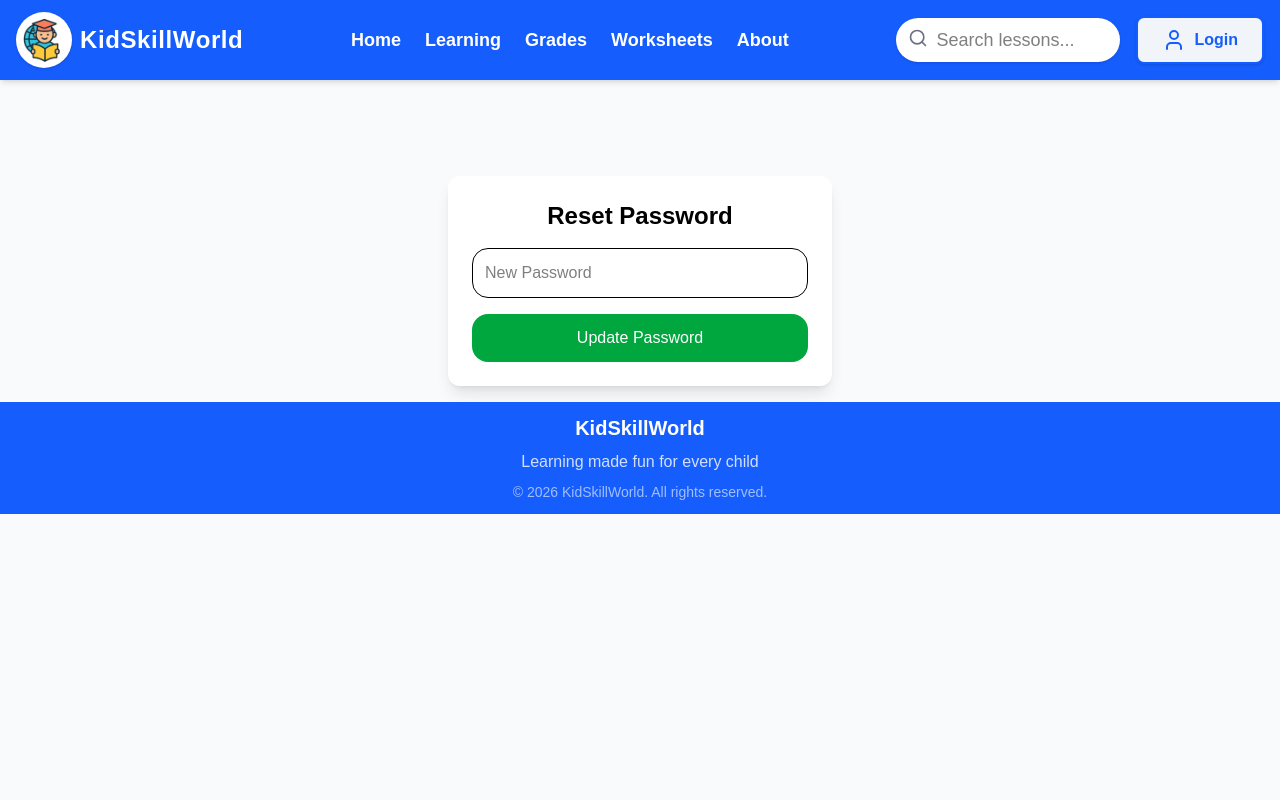
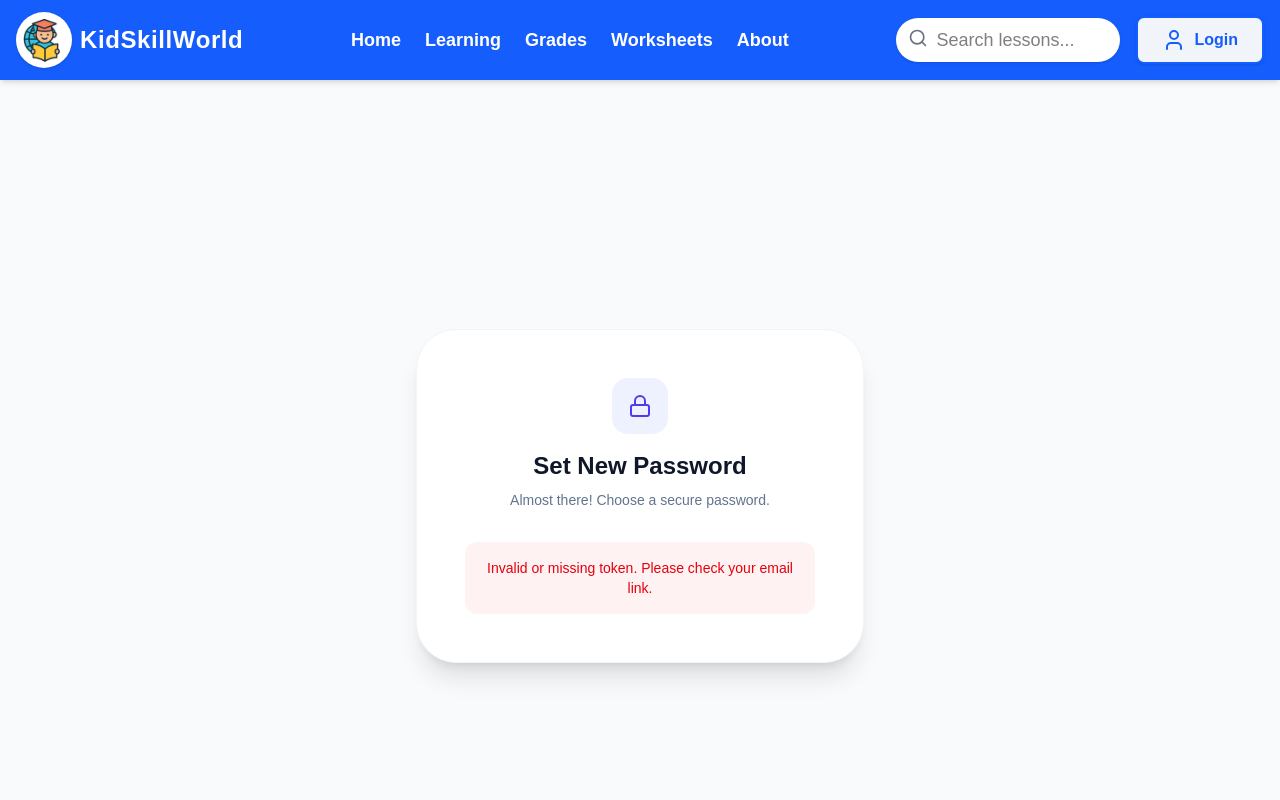
Before and after one commit to adhriton25/kidskillworld, a Next.js app: page /reset-password in a window 1280 px wide. Shown: the top 800 px of the page. Built offline with nearby package versions, Linux system fonts and the light colour scheme.

Commit message:
feat: add password reset

```diff
--- a/app/api/auth/forgot-password/route.ts
+++ b/app/api/auth/forgot-password/route.ts
@@ -1,13 +1,19 @@
 import { NextResponse } from "next/server";
 import { prisma } from "@/lib/prisma";
 import crypto from "crypto";
+import { Resend } from "resend";
+import { ResetPasswordEmail } from "@/components/emailsTemplate/ResetPassword";
+
+const resend = new Resend(process.env.RESEND_API_KEY);
 
 export async function POST(req: Request) {
   const { email } = await req.json();
 
   const user = await prisma.user.findUnique({ where: { email } });
+
+  // Security Tip: We still generate the token flow to prevent timing attacks
   if (!user) {
-    return NextResponse.json({ success: true }); // don't reveal existence
+    return NextResponse.json({ success: true });
   }
 
   const token = crypto.randomBytes(32).toString("hex");
@@ -21,8 +27,18 @@ export async function POST(req: Request) {
     },
   });
 
-  // TODO: send email
-  console.log(`Reset link: https://yourapp.com/reset-password?token=${token}`);
+  // SEND THE EMAIL
+  try {
+    await resend.emails.send({
+      from: "Acme <onboarding@resend.dev>", // Replace with your verified domain
+      to: [email],
+      subject: "Reset your password",
+      react: ResetPasswordEmail({ token }),
+    });
+  } catch (error) {
+    console.error("Email failed to send", error);
+    // We still return success:true so attackers don't know if the email exists
+  }
 
   return NextResponse.json({ success: true });
 }
--- /dev/null
+++ b/app/api/auth/reset-confirm/route.ts
@@ -0,0 +1,33 @@
+import { NextResponse } from "next/server";
+import { prisma } from "@/lib/prisma";
+import bcrypt from "bcryptjs"; // or your preferred hashing library
+
+export async function POST(req: Request) {
+  const { token, password } = await req.json();
+
+  // 1. Find the token in DB and check if expired
+  const resetToken = await prisma.PasswordResetToken.findUnique({
+    where: { token },
+    include: { user: true }
+  });
+
+  if (!resetToken || resetToken.expires < new Date()) {
+    return NextResponse.json({ error: "Invalid or expired token" }, { status: 400 });
+  }
+
+  // 2. Hash the new password
+  const hashedPassword = await bcrypt.hash(password, 12);
+
+  // 3. Update user and delete the token (Transaction)
+  await prisma.$transaction([
+    prisma.user.update({
+      where: { id: resetToken.userId },
+      data: { passwordHash: hashedPassword },
+    }),
+    prisma.PasswordResetToken.delete({
+      where: { token }
+    })
+  ]);
+
+  return NextResponse.json({ success: true });
+}
--- a/app/api/auth/reset-password/route.ts
+++ b/app/api/auth/reset-password/route.ts
@@ -5,7 +5,7 @@ import bcrypt from "bcrypt";
 export async function POST(req: Request) {
   const { token, password } = await req.json();
 
-  const record = await prisma.passwordResetToken.findUnique({
+  const record = await prisma.PasswordResetToken.findUnique({
     where: { token },
   });
 
@@ -20,7 +20,7 @@ export async function POST(req: Request) {
     data: { passwordHash },
   });
 
-  await prisma.passwordResetToken.delete({
+  await prisma.PasswordResetToken.delete({
     where: { token },
   });
 
--- a/app/reset-password/page.tsx
+++ b/app/reset-password/page.tsx
@@ -1,50 +1,118 @@
 "use client";
 
+import { useState } from "react";
+import { useForm } from "react-hook-form";
+import { zodResolver } from "@hookform/resolvers/zod";
 import { useSearchParams, useRouter } from "next/navigation";
-import { useState } from "react";
+import { Lock, Eye, EyeOff, CheckCircle2, Loader2 } from "lucide-react";
+import { ResetPasswordSchema } from "@/lib/schema";
 
 export default function ResetPasswordPage() {
-  const params = useSearchParams();
-  const token = params.get("token");
+  const searchParams = useSearchParams();
   const router = useRouter();
+  const token = searchParams.get("token");
 
-  const [password, setPassword] = useState("");
-  const [done, setDone] = useState(false);
+  const [showPass, setShowPass] = useState(false);
+  const [status, setStatus] = useState<"idle" | "loading" | "success" | "error">("idle");
 
-  async function handleSubmit(e: React.FormEvent) {
-    e.preventDefault();
+  const { register, handleSubmit, formState: { errors } } = useForm({
+    resolver: zodResolver(ResetPasswordSchema),
+  });
 
-    await fetch("/api/auth/reset-password", {
+  const onSubmit = async (data: any) => {
+    if (!token) return;
+    setStatus("loading");
+
+    const res = await fetch("/api/auth/reset-confirm", {
       method: "POST",
-      body: JSON.stringify({ token, password }),
+      body: JSON.stringify({ token, password: data.password }),
     });
 
-    setDone(true);
-    setTimeout(() => router.push("/login"), 1500);
+    if (res.ok) setStatus("success");
+    else setStatus("error");
+  };
+
+  if (status === "success") {
+    return (
+      <div className="min-h-screen bg-slate-50 flex items-center justify-center p-4">
+        <div className="bg-white w-full max-w-md rounded-[2.5rem] shadow-xl p-12 text-center border border-slate-100">
+          <div className="bg-green-100 w-16 h-16 rounded-full flex items-center justify-center mx-auto mb-6">
+            <CheckCircle2 className="text-green-600 w-8 h-8" />
+          </div>
+          <h1 className="text-2xl font-bold text-slate-900 mb-2">Password Updated!</h1>
+          <p className="text-slate-500 mb-8">You can now log in with your new password.</p>
+          <button
+            onClick={() => router.push("/login")}
+            className="w-full bg-indigo-600 text-white font-bold py-4 rounded-2xl hover:bg-indigo-700 transition-all"
+          >
+            Go to Login
+          </button>
+        </div>
+      </div>
+    );
   }
 
   return (
-    <div className="max-w-sm mx-auto mt-20 p-6 rounded-xl shadow-lg bg-white">
-      <h1 className="text-2xl font-bold mb-4 text-center">Reset Password</h1>
+    <div className="min-h-screen bg-slate-50 flex items-center justify-center p-4">
+      <div className="bg-white w-full max-w-md rounded-[2.5rem] shadow-xl p-8 md:p-12 border border-slate-100">
+        <div className="text-center mb-8">
+          <div className="bg-indigo-50 w-14 h-14 rounded-2xl flex items-center justify-center mx-auto mb-4">
+            <Lock className="text-indigo-600 w-6 h-6" />
+          </div>
+          <h1 className="text-2xl font-bold text-slate-900">Set New Password</h1>
+          <p className="text-slate-500 text-sm mt-2">Almost there! Choose a secure password.</p>
+        </div>
 
-      {done ? (
-        <p className="text-green-600 text-center">Password updated</p>
-      ) : (
-        <form onSubmit={handleSubmit} className="space-y-4">
-          <input
-            type="password"
-            placeholder="New Password"
-            className="w-full p-3 border rounded-lg"
-            value={password}
-            onChange={(e) => setPassword(e.target.value)}
-            required
-          />
+        {!token ? (
+          <div className="p-4 bg-red-50 text-red-600 rounded-xl text-sm text-center">
+            Invalid or missing token. Please check your email link.
+          </div>
+        ) : (
+          <form onSubmit={handleSubmit(onSubmit)} className="space-y-5">
+            <div>
+              <label className="block text-xs font-bold text-slate-500 uppercase tracking-wider mb-2">New Password</label>
+              <div className="relative">
+                <input
+                  type={showPass ? "text" : "password"}
+                  {...register("password")}
+                  placeholder="••••••••"
+                  className="w-full px-5 py-4 bg-slate-50 border border-slate-200 rounded-2xl focus:ring-2 focus:ring-indigo-500 outline-none transition-all"
+                />
+                <button
+                  type="button"
+                  onClick={() => setShowPass(!showPass)}
+                  className="absolute right-4 top-1/2 -translate-y-1/2 text-slate-400"
+                >
+                  {showPass ? <EyeOff size={18} /> : <Eye size={18} />}
+                </button>
+              </div>
+              {errors.password && <p className="text-red-500 text-xs mt-1">{errors.password.message as string}</p>}
+            </div>
 
-          <button className="w-full bg-green-600 text-white p-3 rounded-lg">
-            Update Password
-          </button>
-        </form>
-      )}
+            <div>
+              <label className="block text-xs font-bold text-slate-500 uppercase tracking-wider mb-2">Confirm Password</label>
+              <input
+                type="password"
+                {...register("confirmPassword")}
+                placeholder="••••••••"
+                className="w-full px-5 py-4 bg-slate-50 border border-slate-200 rounded-2xl focus:ring-2 focus:ring-indigo-500 outline-none transition-all"
+              />
+              {errors.confirmPassword && <p className="text-red-500 text-xs mt-1">{errors.confirmPassword.message as string}</p>}
+            </div>
+
+            <button
+              disabled={status === "loading"}
+              className="w-full bg-slate-900 hover:bg-black text-white font-bold py-4 rounded-2xl shadow-lg flex items-center justify-center gap-2 transition-all disabled:opacity-50"
+            >
+              {status === "loading" ? <Loader2 className="animate-spin" /> : "Update Password"}
+            </button>
+
+            {status === "error" && (
+              <p className="text-red-500 text-center text-sm">Failed to update. Link may be expired.</p>
+            )}
+          </form>
+        )}
+      </div>
     </div>
   );
 }
--- /dev/null
+++ b/components/emailsTemplate/ResetPassword.tsx
@@ -0,0 +1,31 @@
+import { Html, Button, Text, Section, Container, Heading } from "@react-email/components";
+
+export const ResetPasswordEmail = ({ token }: { token: string }) => {
+  const resetLink = `${process.env.NEXT_PUBLIC_URL}/reset-password?token=${token}`;
+
+  return (
+    <Html>
+      <Section style={main}>
+        <Container style={container}>
+          <Heading style={h1}>Reset your password</Heading>
+          <Text style={text}>
+            Someone requested a password reset for your account. If this was you, click the button below:
+          </Text>
+          <Button href={resetLink} style={button}>
+            Reset Password
+          </Button>
+          <Text style={footer}>
+            This link expires in 15 minutes. If you didn't request this, please ignore this email.
+          </Text>
+        </Container>
+      </Section>
+    </Html>
+  );
+};
+
+const main = { backgroundColor: "#f6f9fc", padding: "10px 0" };
+const container = { backgroundColor: "#ffffff", border: "1px solid #f0f0f0", padding: "45px" };
+const h1 = { color: "#1a1a1a", fontSize: "24px", fontWeight: "bold" };
+const text = { color: "#444", fontSize: "16px", lineHeight: "26px" };
+const button = { backgroundColor: "#4f46e5", color: "#fff", padding: "12px 20px", borderRadius: "8px", fontWeight: "bold" };
+const footer = { color: "#8898aa", fontSize: "12px", marginTop: "20px" };
--- a/lib/schema.ts
+++ b/lib/schema.ts
@@ -1,15 +1,28 @@
 import { z } from "zod";
+
+const passwordValidation  = z
+    .string()
+    .min(6, "Minimum 6 characters")
+    .regex(/[a-zA-Z]/, "Must include at least 1 letter")
+    .regex(/[0-9]/, "Must include at least 1 number")
+    .refine((s) => !s.includes(" "), "No spaces allowed");
+
 
 export const SignUpSchema = z.object({
   name: z.string().min(2, "Name is required"),
   email: z.string().email("Please enter a valid email address"),
   grade: z.string().min(1, "Please select a grade"),
-  password: z
-    .string()
-    .min(6, "Minimum 6 characters")
-    .regex(/[a-zA-Z]/, "Must include at least 1 letter")
-    .regex(/[0-9]/, "Must include at least 1 number")
-    .refine((s) => !s.includes(" "), "No spaces allowed"),
+  password: passwordValidation
 });
 
+export const ResetPasswordSchema = z
+  .object({
+    password: passwordValidation,
+    confirmPassword: z.string()
+  })
+  .refine((data) => data.password === data.confirmPassword, {
+    message: "Passwords don't match",
+    path: ["confirmPassword"],
+  });
+
 export type SignUpInput = z.infer<typeof SignUpSchema>;
```
